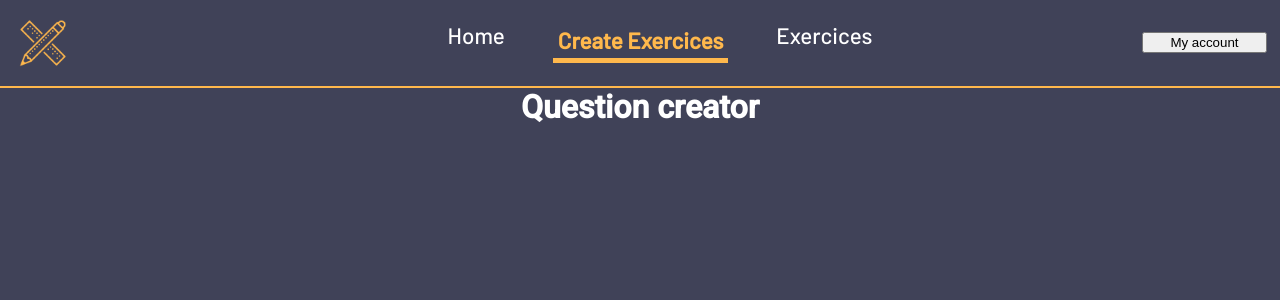
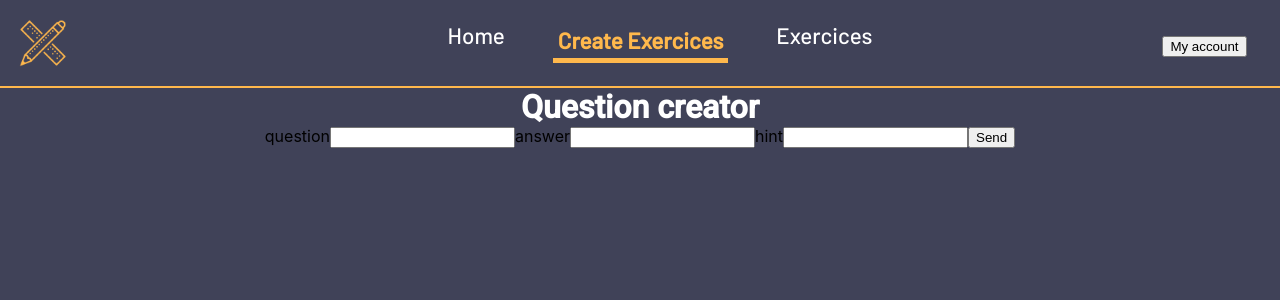
Before and after one commit to fang44Zen/pardonmyfrench, a React (Create React App) app: page /create-exo/questions-creator in a window 1280 px wide. Shown: the top 300 px of the page. Built offline with nearby package versions, Linux system fonts and the light colour scheme.

Commit message:
some firebase push 1 02/27

```diff
--- a/src/App.js
+++ b/src/App.js
@@ -5,6 +5,7 @@ import HomePage from "./routes/home/home-page";
 import Exercices from "./routes/exercices/exercices";
 import CreateExo from "./routes/create-exercice/create-exercice";
 import CreateQuestion from "./routes/create-exercice/create-question/create-questions";
+import SignIn from "./routes/sign-in/sign-in";
 
 function App() {
   return (
@@ -13,11 +14,12 @@ function App() {
         <Route path="/" element={<Navbar />}>
           <Route index element={<HomePage />} />
           <Route path="/exercices" element={<Exercices />} />
-          <Route path="/create-exo" element={<CreateExo />}></Route>
+          <Route path="/create-exo" element={<CreateExo />} />
           <Route
             path="/create-exo/questions-creator"
             element={<CreateQuestion />}
           />
+          <Route path="/login-page" element={<SignIn />} />
         </Route>
       </Routes>
     </div>
--- a/src/components/menu-creator/menu-creator.jsx
+++ b/src/components/menu-creator/menu-creator.jsx
@@ -12,7 +12,9 @@ const MenuCreator = () => {
               className="exotocreate_list-exo-link"
             >
               <h3>Create questions</h3>
-              <span class="material-symbols-outlined">arrow_forward_ios</span>
+              <span className="material-symbols-outlined">
+                arrow_forward_ios
+              </span>
             </Link>
           </li>
           <p>
@@ -21,7 +23,9 @@ const MenuCreator = () => {
           <li>
             <Link className="exotocreate_list-exo-link">
               <h3>Create conjugation</h3>
-              <span class="material-symbols-outlined">arrow_forward_ios</span>
+              <span className="material-symbols-outlined">
+                arrow_forward_ios
+              </span>
             </Link>
           </li>
           <p>
@@ -32,7 +36,9 @@ const MenuCreator = () => {
           <li>
             <Link className="exotocreate_list-exo-link">
               <h3>Practice pronunciation</h3>
-              <span class="material-symbols-outlined">arrow_forward_ios</span>
+              <span className="material-symbols-outlined">
+                arrow_forward_ios
+              </span>
             </Link>
           </li>
           <p>
--- a/src/components/navigation-bar/navbar.component.jsx
+++ b/src/components/navigation-bar/navbar.component.jsx
@@ -2,7 +2,6 @@ import "./navbar.scss";
 import mainlogo from "../../img/pencil-case.png";
 import { NavLink, Outlet } from "react-router-dom";
 import { Fragment } from "react";
-import SignIn from "../../routes/sign-in/sign-in";
 const Navbar = () => {
   return (
     <Fragment>
@@ -10,7 +9,7 @@ const Navbar = () => {
         <img src={mainlogo} alt="main-logo" />
         <ul className="navbar_links">
           <NavLink
-            to="/"
+            to=""
             className={({ isActive }) =>
               isActive ? "navbar-link-active" : "navbar-link-unactive"
             }
@@ -34,7 +33,9 @@ const Navbar = () => {
             <li>Exercices</li>
           </NavLink>
         </ul>
-        <button>My account</button>
+        <NavLink to="login-page">
+          <button>My account</button>
+        </NavLink>
       </div>
 
       <Outlet />
--- a/src/routes/create-exercice/create-question/create-questions.jsx
+++ b/src/routes/create-exercice/create-question/create-questions.jsx
@@ -1,9 +1,26 @@
 import "./create-questions.scss";
+import { doc, updateDoc } from "firebase/firestore";
+import { dataBase } from "../../../utils/firebase/firebase.utils";
 
 const CreateQuestion = () => {
+  const addQuestion = async () => {
+    const question = doc(dataBase, "users", doc.id);
+    // await updateDoc(question, {
+    //   question: "oui",
+    // });
+    // console.log(question.users);
+  };
+
   return (
     <div>
       <h1>Question creator</h1>
+      <label>question</label>
+      <input type="texte" />
+      <label>answer</label>
+      <input type="texte" />
+      <label>hint</label>
+      <input type="texte" />
+      <button onClick={addQuestion}>Send</button>
     </div>
   );
 };
--- a/src/routes/sign-in/sign-in.jsx
+++ b/src/routes/sign-in/sign-in.jsx
@@ -1,14 +1,18 @@
 import "./sign-in.scss";
-import { signInWithGooglePopup } from "../../utils/firebase/firebase.utils";
+import {
+  signInWithGooglePopup,
+  createUserDocumentFromAuth,
+} from "../../utils/firebase/firebase.utils";
+
 const SignIn = () => {
   const googleUserLog = async () => {
-    const response = await signInWithGooglePopup();
-    console.log(response);
+    const { user } = await signInWithGooglePopup();
+    const userDocRef = await createUserDocumentFromAuth(user);
   };
   return (
     <div>
       <h1>sign-in page</h1>
-      <button>log with google</button>
+      <button onClick={googleUserLog}>log with google</button>
       <button>log with facebook</button>
     </div>
   );
--- a/src/utils/firebase/firebase.utils.js
+++ b/src/utils/firebase/firebase.utils.js
@@ -1,4 +1,5 @@
 // import { getAnalytics } from "firebase/analytics";
+import { createStaticHandler } from "@remix-run/router";
 import { initializeApp } from "firebase/app";
 import {
   getAuth,
@@ -9,6 +10,7 @@ import {
 } from "firebase/auth";
 
 import { getFirestore, doc, getDoc, setDoc } from "firebase/firestore";
+import Exercices from "../../routes/exercices/exercices";
 
 const firebaseConfig = {
   apiKey: "AIzaSyADFAyKkPx_QaI4OeGRQGOmer6JXzd1Vus",
@@ -28,7 +30,26 @@ const googleProvider = new GoogleAuthProvider();
 export const auth = getAuth();
 export const signInWithGooglePopup = () =>
   signInWithPopup(auth, googleProvider);
+
 export const dataBase = getFirestore();
 export const createUserDocumentFromAuth = async (userAuth) => {
   const userDocRef = doc(dataBase, "users", userAuth.uid);
+
+  const userSnapshot = await getDoc(userDocRef);
+
+  if (!userSnapshot.exists()) {
+    const { displayName, email } = userAuth;
+    const questions = [{ title: "", question: "", hint: "", answer: "" }];
+    try {
+      await setDoc(userDocRef, {
+        displayName,
+        email,
+        questions,
+      });
+    } catch (error) {
+      console.log(error.message);
+    }
+  }
+
+  return userDocRef;
 };
```
